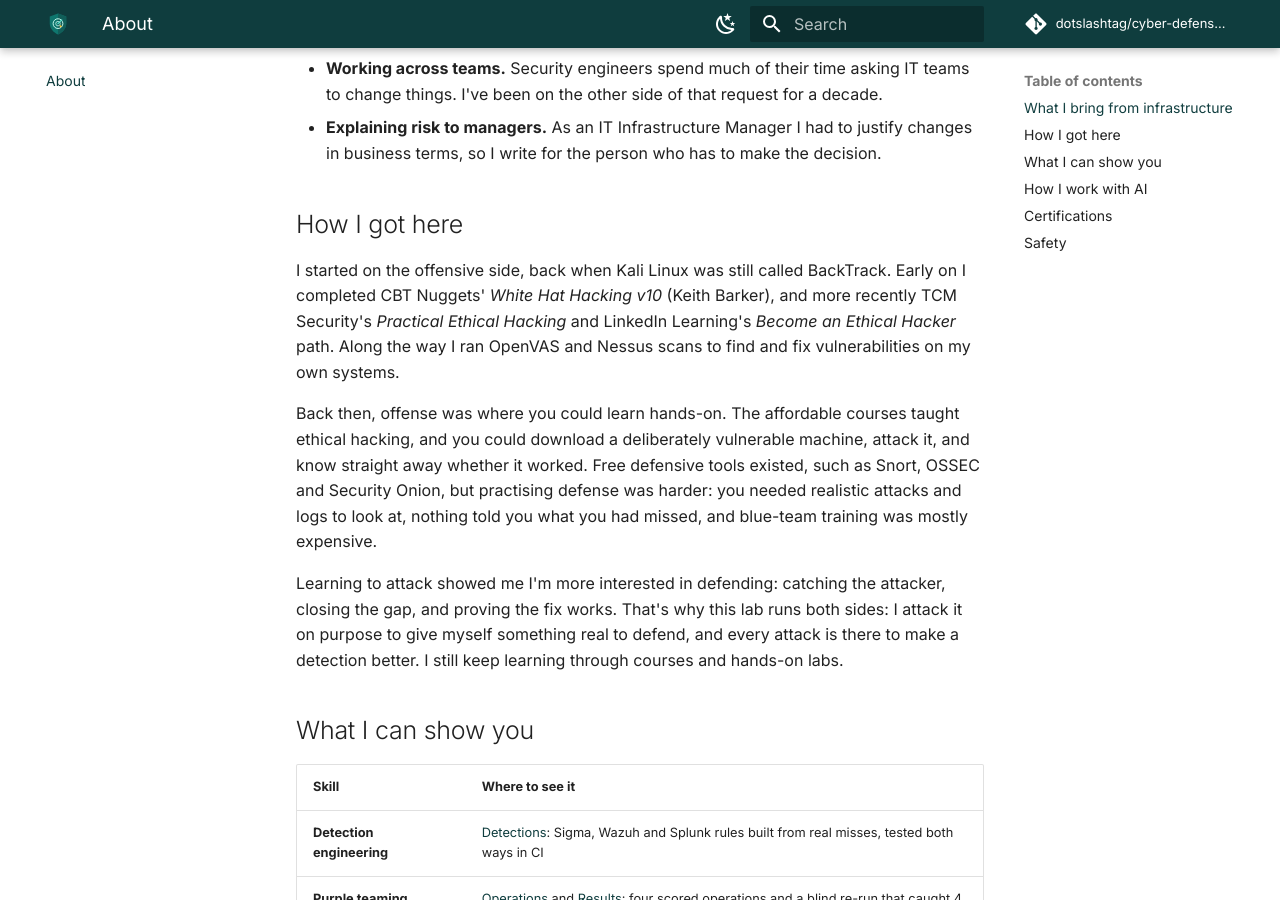
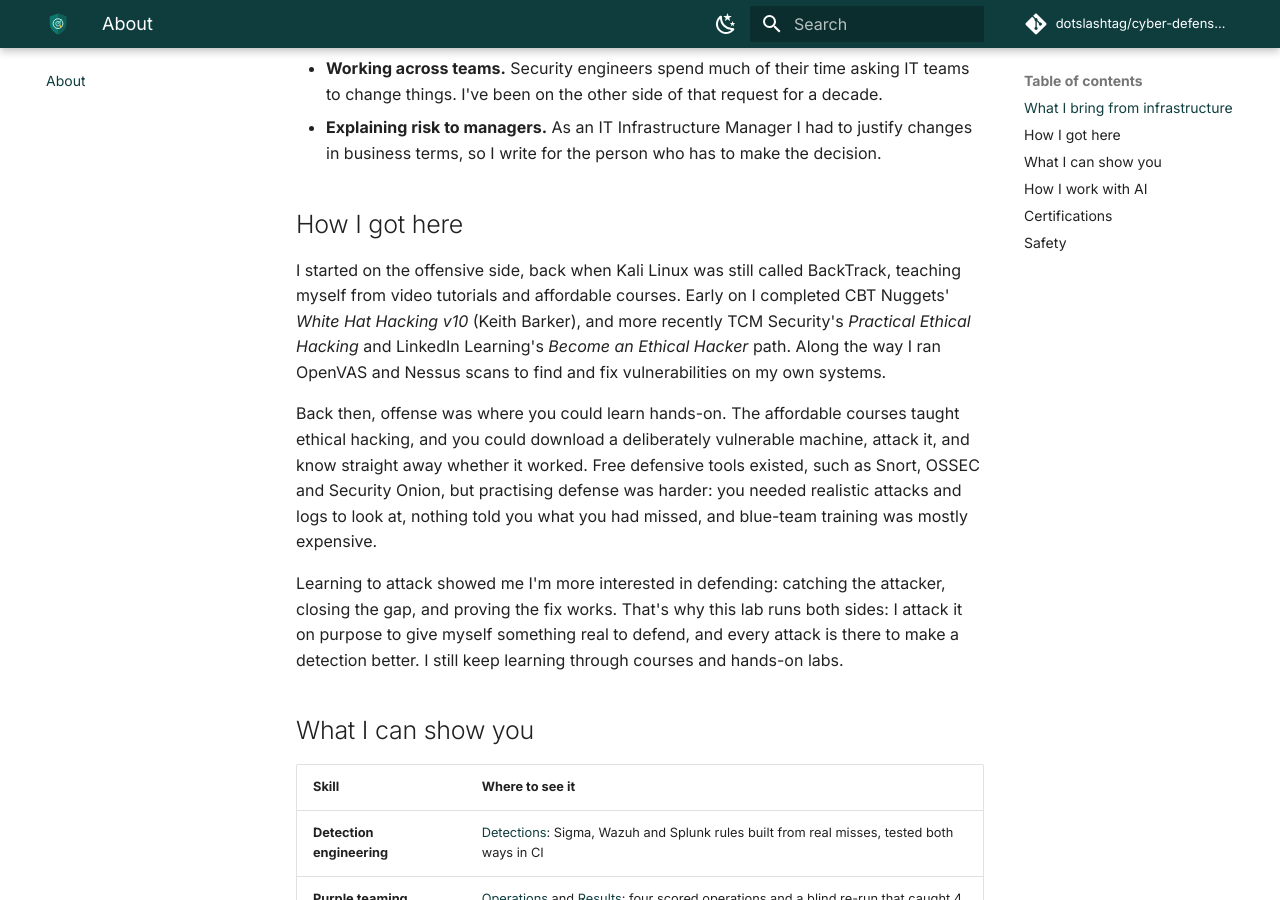
Before and after one commit to dotslashtag/cyber-defense-lab, an MkDocs documentation site: the page built from docs/about.md, in a window 1280 px wide and 900 px high, scrolled down 616 px. Built offline with MkDocs 1.6.1 and Material for MkDocs 9.7.7, drawn with Linux system fonts in a browser that asks for light colours; comment, search, counter and statistics services are not loaded.

Commit message:
Docs: About page: say the offensive start was self-taught
Owner learned from video tutorials and affordable courses (e.g. CBT
Nuggets) on their own.

Co-Authored-By: Claude Opus 5.5 <noreply@anthropic.com>
Claude-Session: https://claude.ai/code/session_01VSxWRXTvMG1cQKzoG3F5Sa

```diff
--- a/docs/about.md
+++ b/docs/about.md
@@ -31,8 +31,8 @@ roles, and infrastructure security work (Active Directory, segmentation, hardeni
 
 ## How I got here
 
-I started on the offensive side, back when Kali Linux was still called BackTrack. Early on
-I completed CBT Nuggets' *White Hat Hacking v10* (Keith Barker), and more recently TCM
+I started on the offensive side, back when Kali Linux was still called BackTrack, teaching
+myself from video tutorials and affordable courses. Early on I completed CBT Nuggets' *White Hat Hacking v10* (Keith Barker), and more recently TCM
 Security's *Practical Ethical Hacking* and LinkedIn Learning's *Become an Ethical Hacker*
 path. Along the way I ran OpenVAS and Nessus scans to find and fix vulnerabilities on my
 own systems.
```
